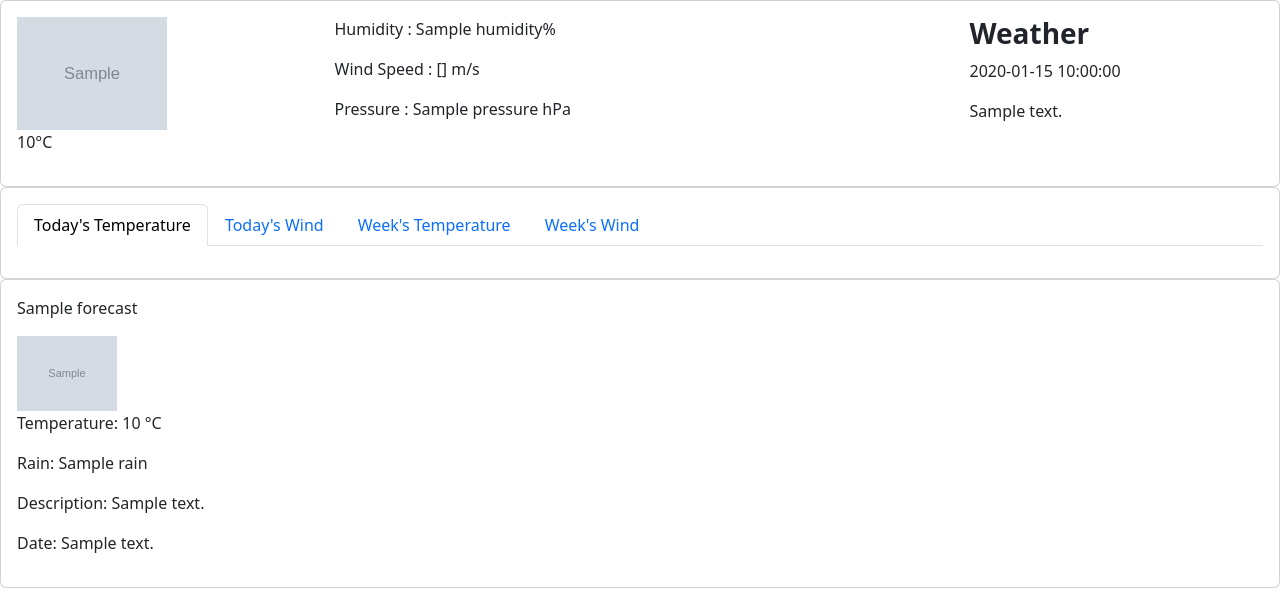
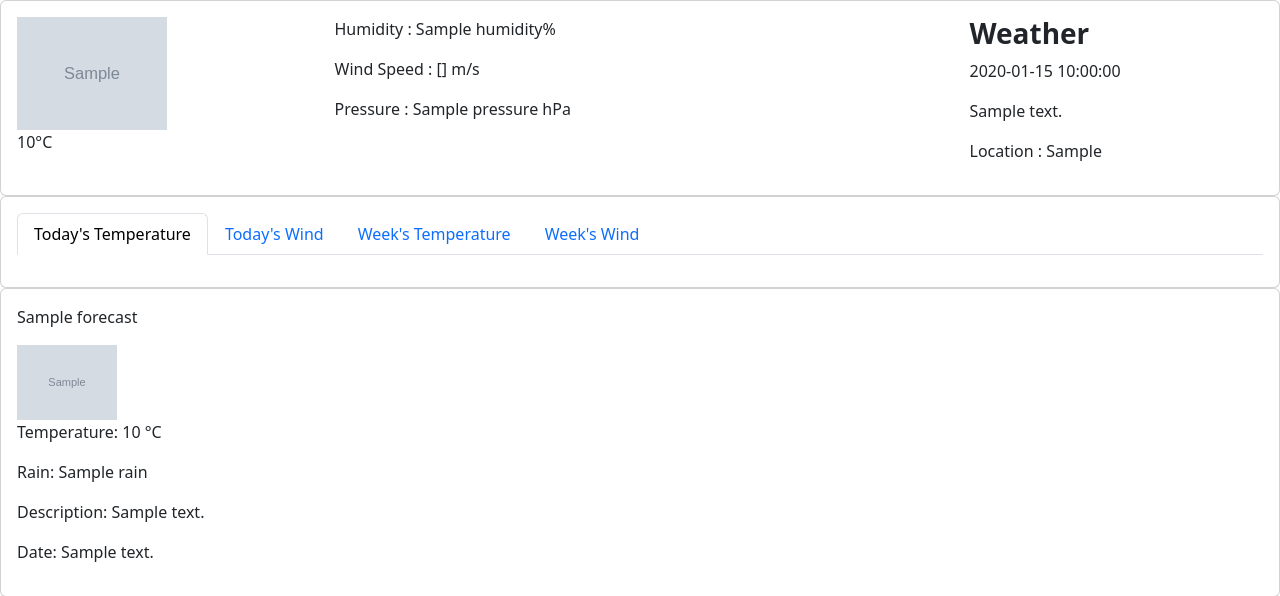
Before and after one commit to CommanderCodePro/googleweather, a Flask app: template templates/home.html in a window 1280 px wide. Shown: the top 596 px of the page. Run offline with Flask 3, Linux system fonts and the light colour scheme; the template is opened without the code that fills it: most values are stand-ins (such as "Sample title", 1, 10 or a date in 2020); grey boxes marked "Sample" are stand-in pictures.

Commit message:
Location Response shows

```diff
--- a/app.py
+++ b/app.py
@@ -31,6 +31,7 @@ def home():
             weather_icon_url = f"http://openweathermap.org/img/w/{weather_icon}.png"
             weather_pressure = weather_list['main']['pressure']
             weather_humidity = weather_list['main']['humidity']
+            location_response = requests.get(city).json().get("city")
 
             weather_data = {
                 'location': weather_location,
@@ -38,6 +39,7 @@ def home():
                 'description': weather_description,
                 'temp': weather_temp,
                 'wind_speed': weather_wind_speed,
+                "location_response": location_response,
                 'icon_url': weather_icon_url,
                 'pressure': weather_pressure,
                 'humidity': weather_humidity
@@ -63,6 +65,7 @@ def home():
                     rain = forecast_list[index]['rain']
                 else:
                     rain = "No Rain"
+
 
                 # Additional
                 wind_speed = forecast_list[index]['wind']['speed']
--- a/templates/home.html
+++ b/templates/home.html
@@ -25,6 +25,7 @@
                     <h3><strong>Weather</strong></h3>
                     <p>{{ weather_data.date_time }}</p>
                     <p>{{ weather_data.description }}</p>
+                    <p>Location : {{ weather_data.location_response }}</p>
                 </div>
             </div>
         </div>
```
